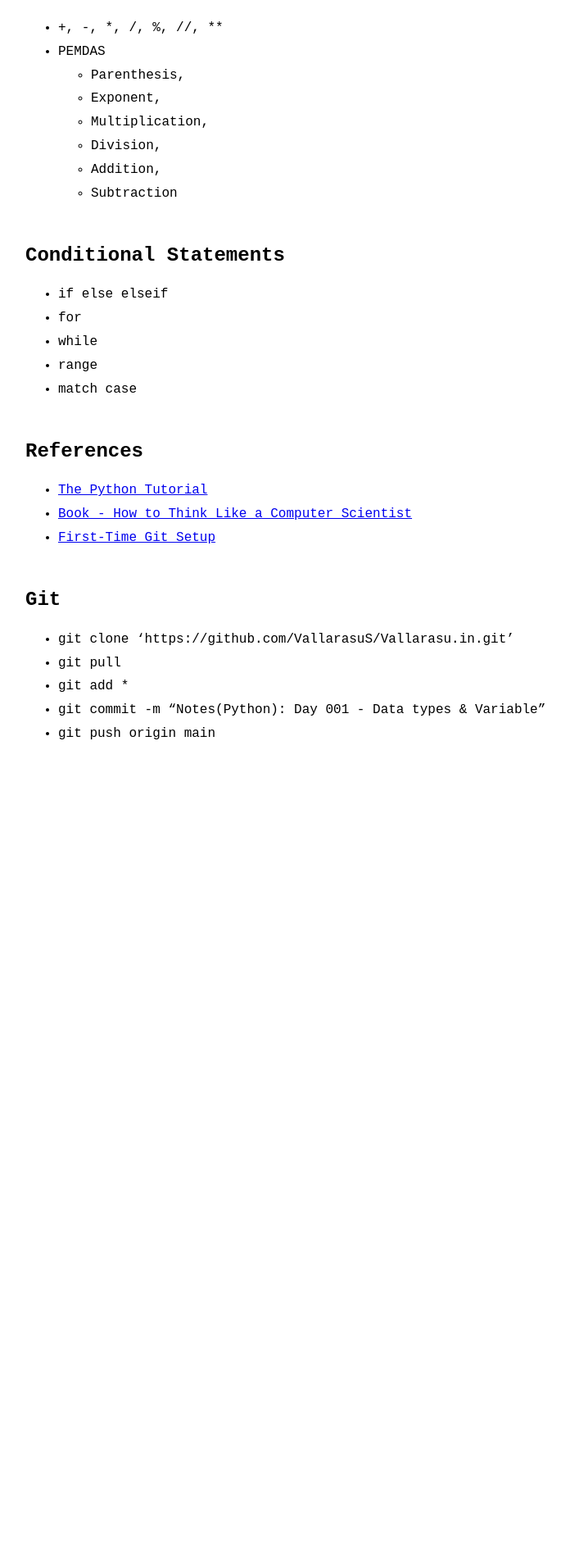
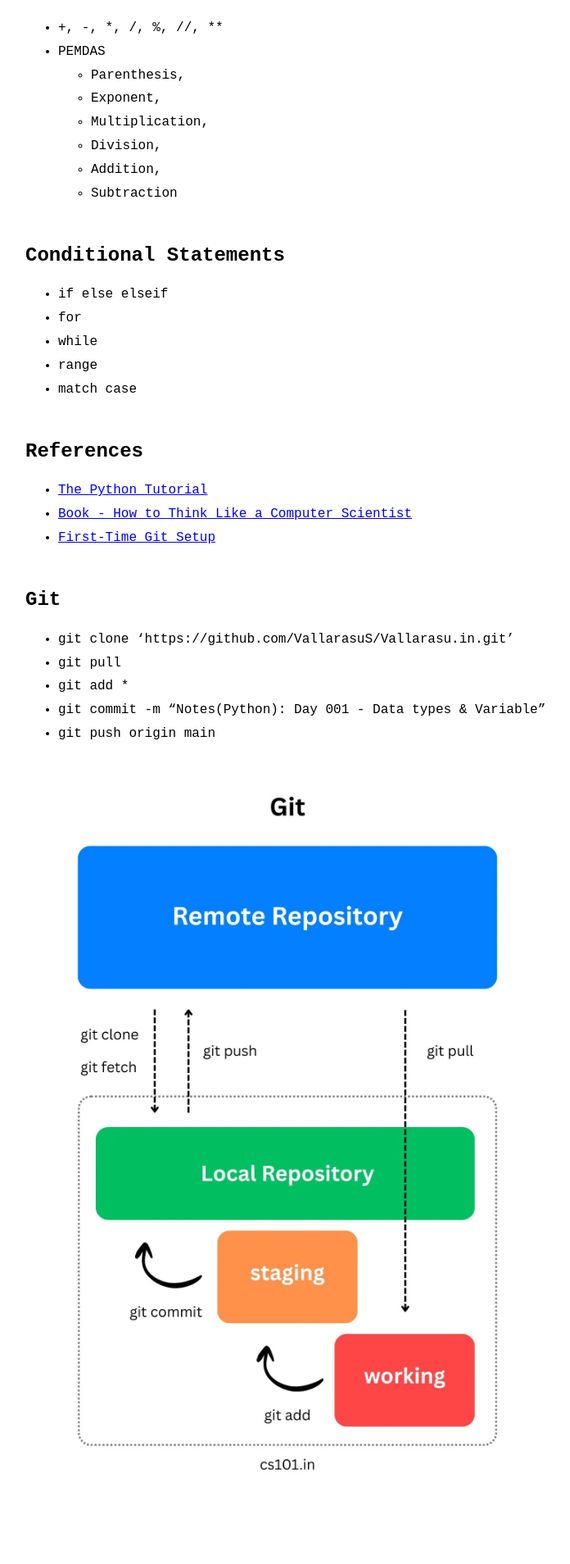
Before and after one commit to VallarasuS/Vallarasu.in, a Jekyll site: the page built from docs/_posts/2025-11-18-python-notes.md, in a window 1280 px wide. Shown: the part 2563-4471 px from the top of the page at 82% size, without its empty margins (289-985 px from the left). Built offline with Jekyll 4.4.1, drawn with Linux system fonts in a browser that asks for light colours; before the commit the page ends 3549 px from its top, so only the background shows below that.

Commit message:
git mental model

```diff
--- a/docs/_posts/2025-11-18-python-notes.md
+++ b/docs/_posts/2025-11-18-python-notes.md
@@ -102,3 +102,5 @@ category: Python
 - git add *
 - git commit -m "Notes(Python): Day 001 - Data types & Variable"
 - git push origin main
+
+![Git Mental Model](https://raw.githubusercontent.com/VallarasuS/Vallarasu.in/master/docs/_screenshots/git-mental-model.webp)
```
Also changed, not shown: docs/_screenshots/git-mental-model.webp (added).
